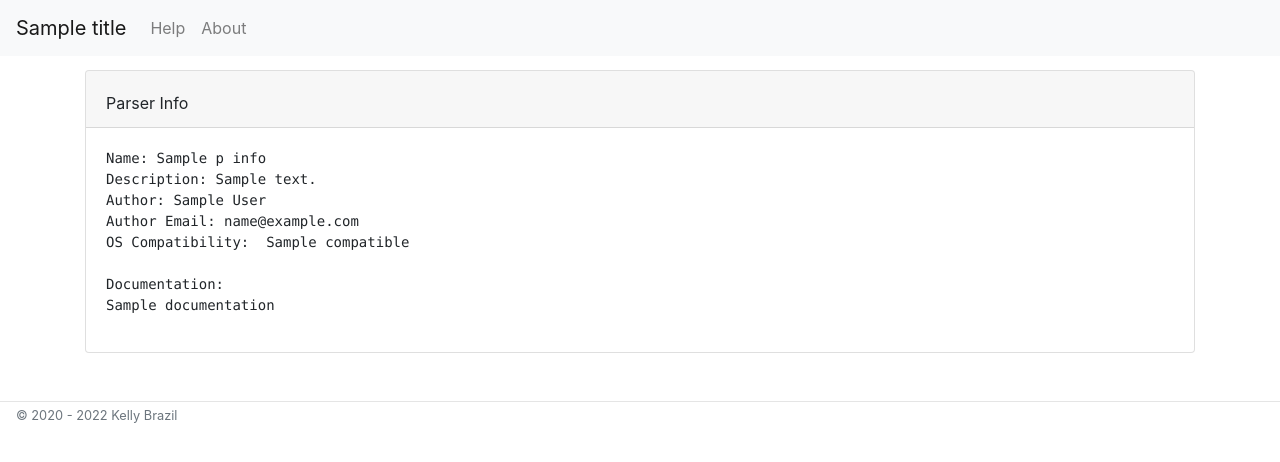
After one commit to kellyjonbrazil/jc-web, a Flask app: template templates/parserdoc.html in a window 1280 px wide. The commit adds this page. Shown: the top 462 px of the page. Run offline with Flask 2, Linux system fonts and the light colour scheme; the template is opened without the code that fills it: most values are stand-ins (such as "Sample title", 1, 10 or a date in 2020); some libraries are stand-ins or nearby versions.

Commit message:
add parser documentation

```diff
--- a/app.py
+++ b/app.py
@@ -11,7 +11,7 @@ from flask import Flask, render_template, flash
 from flask_wtf import FlaskForm
 from wtforms.fields import TextAreaField, SelectField, BooleanField, SubmitField
 from wtforms.validators import DataRequired
-from jc import __version__, standard_parser_mod_list, parse
+from jc import __version__, standard_parser_mod_list, parse, parser_info
 
 
 TITLE = 'jc web'
@@ -61,14 +61,29 @@ def home():
                            output=output)
 
 
+@app.route('/parserdoc', methods=(['POST']))
+def parser_doc():
+    form = MyInput()
+    p_info = ''
+
+    if form.validate_on_submit():
+        p_info = parser_info(form.command_parser.data, documentation=True)
+
+    return render_template('parserdoc.html',
+                           title=TITLE,
+                           jc_version=__version__,
+                           form=form,
+                           p_info=p_info)
+
 # --- FORMS ---
 
 
 class MyInput(FlaskForm):
     command_parser = SelectField('Parser', choices=standard_parser_mod_list())
-    command_output = TextAreaField('Command Output', validators=[DataRequired()])
+    command_output = TextAreaField('Command Output')
     pretty_print = BooleanField('Pretty Print', default='checked')
     raw_json = BooleanField('Raw JSON')
+    parserdoc = SubmitField('Get Parser Documentation')
     submit = SubmitField('Convert to JSON')
 
 
--- a/templates/layout.html
+++ b/templates/layout.html
@@ -27,7 +27,7 @@
         {% block body %}{% endblock %}
       </div>
     <hr class="mt-5 mb-0">
-    <p class="text-muted ml-3"><small>© 2020 Kelly Brazil</small></p>
+    <p class="text-muted ml-3"><small>© 2020 - 2022 Kelly Brazil</small></p>
     <!-- Bootstrap core JavaScript -->
       <script src="https://code.jquery.com/jquery-3.5.1.slim.min.js" integrity="sha384-DfXdz2htPH0lsSSs5nCTpuj/zy4C+OGpamoFVy38MVBnE+IbbVYUew+OrCXaRkfj" crossorigin="anonymous"></script>
       <script src="https://cdn.jsdelivr.net/npm/popper.js@1.16.1/dist/umd/popper.min.js" integrity="sha384-9/reFTGAW83EW2RDu2S0VKaIzap3H66lZH81PoYlFhbGU+6BZp6G7niu735Sk7lN" crossorigin="anonymous"></script>
--- /dev/null
+++ b/templates/parserdoc.html
@@ -0,0 +1,18 @@
+{% extends 'layout.html' %}
+{% block body %}
+  <div class="card">
+    <div class="card-header d-flex justify-content-between">
+      <div class="pt-2">Parser Info</div>
+    </div>
+    <div class="card-body" id="result">
+      <pre>Name: {{ p_info.name }}
+Description: {{ p_info.description }}
+Author: {{ p_info.author }}
+Author Email: {{ p_info.author_email }}
+OS Compatibility:  {{ p_info.compatible }}
+
+Documentation:
+{{ p_info.documentation }}</pre>
+    </div>
+  </div>
+{% endblock %}
```
Also changed, not shown: templates/home.html (+8 -2 lines).
